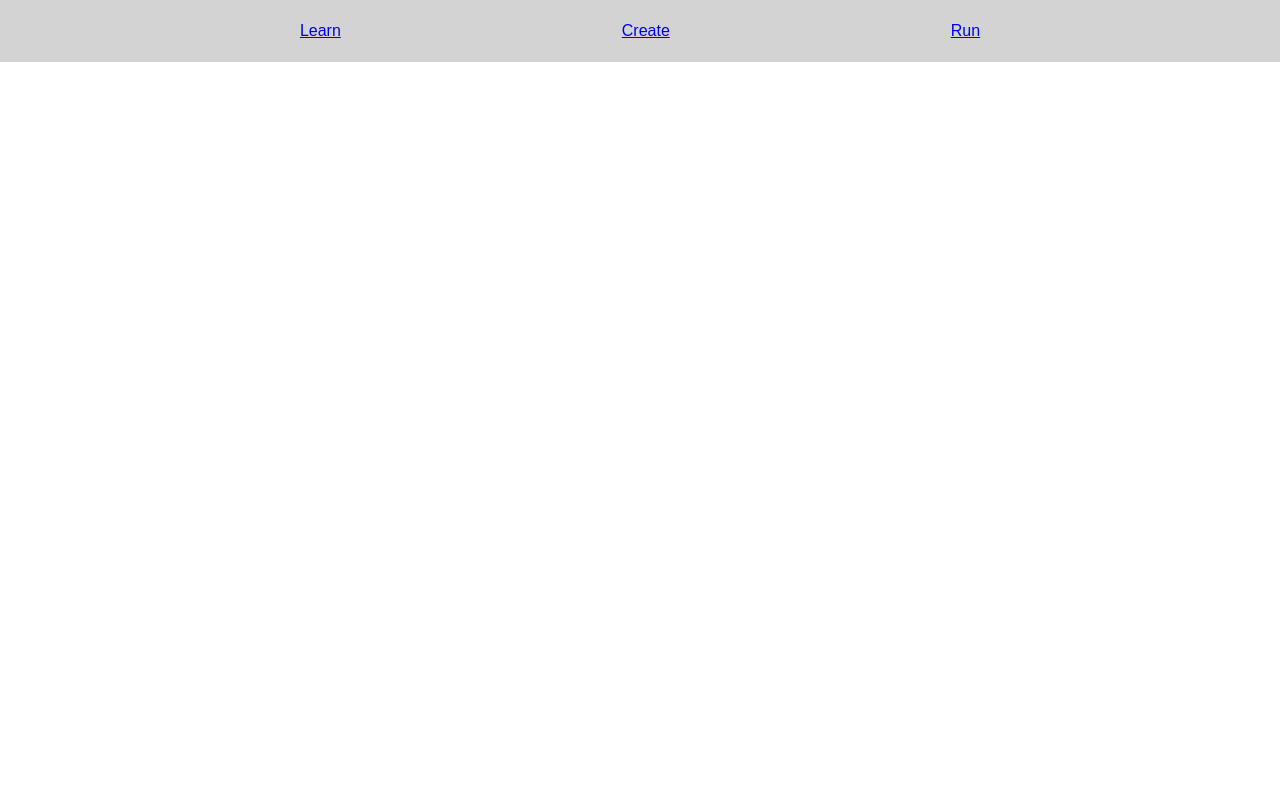
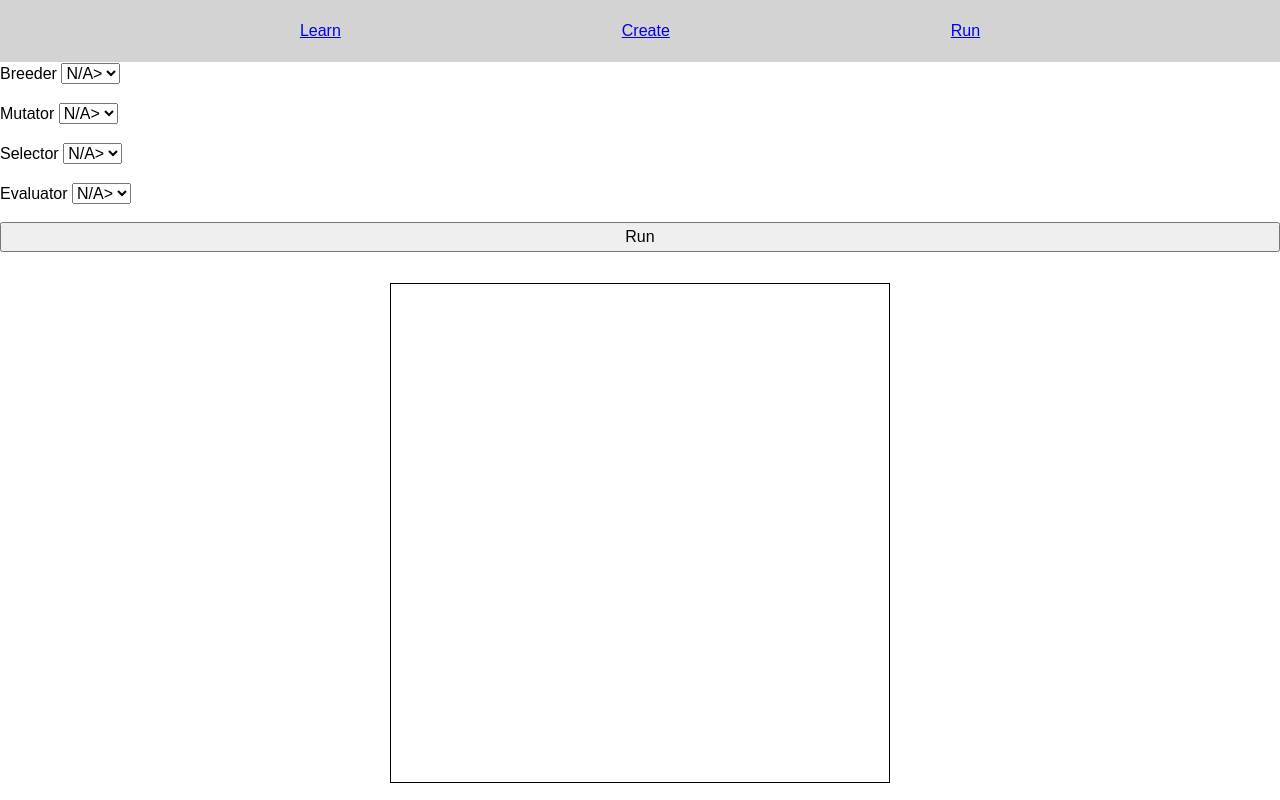
Before and after one commit to finnsnape/genetic-algorithm, a SvelteKit app in the folder ui/: page /run in a window 1280 px wide. Before the commit this address had no page. Built offline with nearby package versions, Linux system fonts and the light colour scheme.

Commit message:
Made basic run page to select functions and run GA

```diff
--- /dev/null
+++ b/ui/src/routes/run/+page.svelte
@@ -0,0 +1,28 @@
+<script lang="ts">
+    /** @type {import('./$types').PageData} */  export let data;
+</script>
+
+<style lang="scss">
+    .result {
+      margin: $size-030 auto;
+      width: 500px;
+      height: 500px;
+      border: 1px solid black;
+    }
+</style>
+
+<form method="POST" class="stack">
+    {#each Object.entries(data) as [name, func]}
+        <div>
+            <label>{func.title}</label>
+            <select>
+                <option>N/A></option>
+            </select>
+        </div>
+    {/each}
+    <button>Run</button>
+</form>
+
+<div class="result">
+
+</div>
--- /dev/null
+++ b/ui/src/routes/run/+page.ts
@@ -0,0 +1,7 @@
+/** @type {import('./$types').PageLoad} */
+
+import functions from "$lib/config/functions.json";
+
+export async function load({ fetch, params }) {
+    return functions;
+}
```
